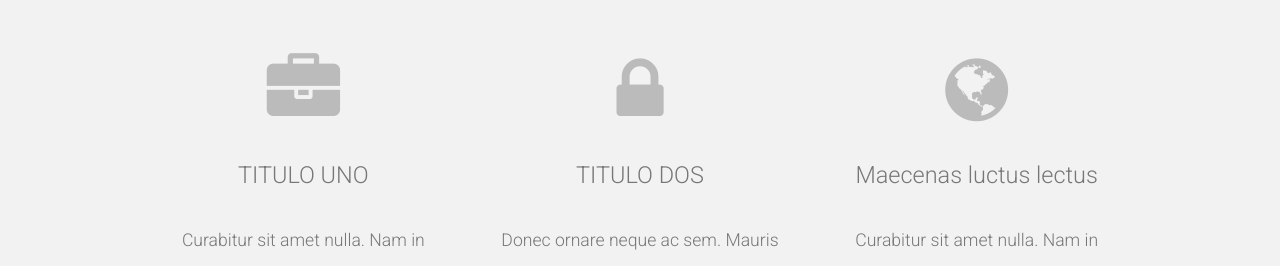
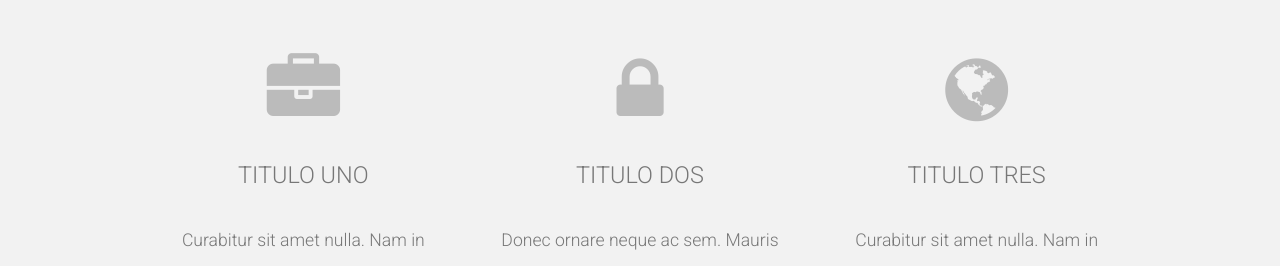
Before and after one commit to losinfiernos/cursodegit-1, a plain HTML site: page index.html in a window 1280 px wide. Shown: the part 940-1206 px from the top of the page. Drawn offline with nearby package versions, Linux system fonts and the light colour scheme.

Commit message:
Corrigiendo marcas

```diff
--- a/index.html
+++ b/index.html
@@ -69,7 +69,7 @@
 					</section>
 					<section class="4u">
 						<span class="pennant"><span class="fa fa-globe"></span></span>
-						<h3>Maecenas luctus lectus</h3>
+						<h3>TITULO TRES</h3>
 						<p>Curabitur sit amet nulla. Nam in massa. Sed vel tellus. Curabitur sem urna, consequat vel, suscipit in, mattis placerat, nulla. Sed ac leo.</p>
 						<a href="#" class="button button-style1">Read More</a>
 					</section>
```
